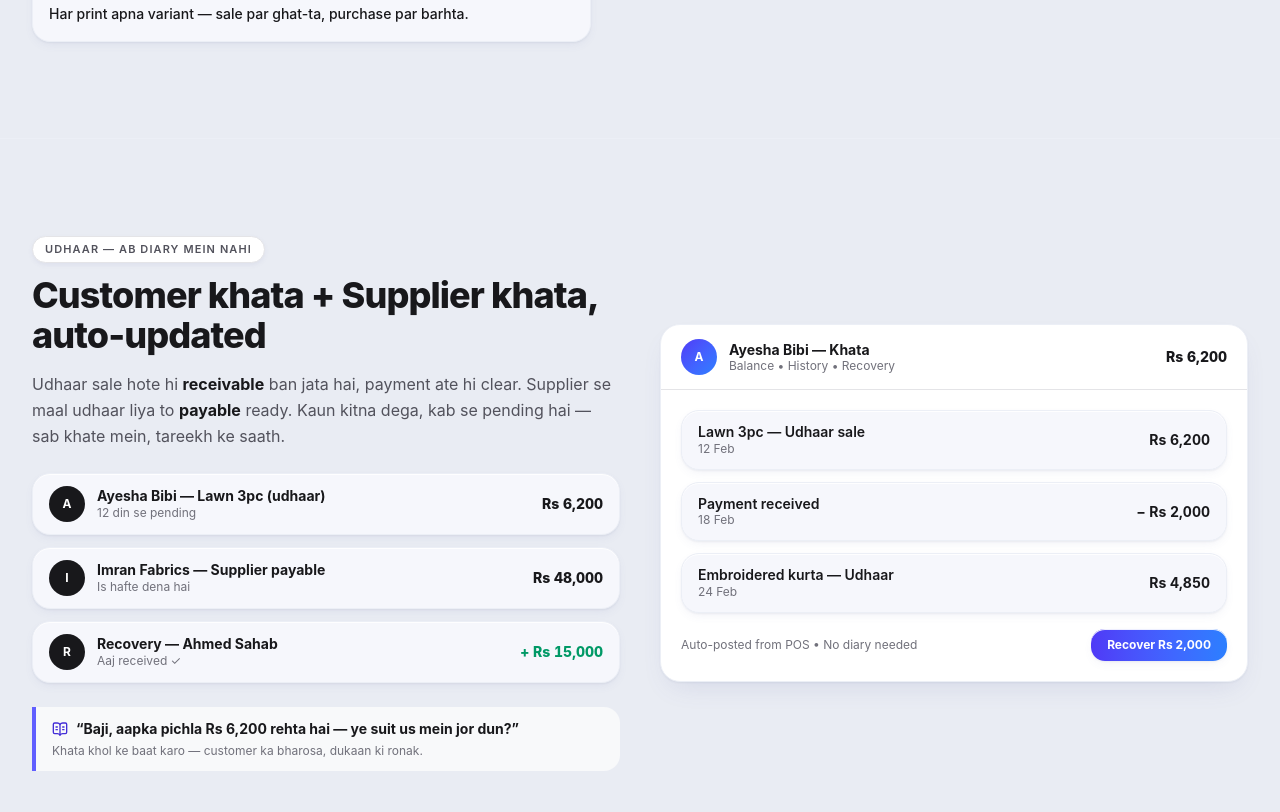
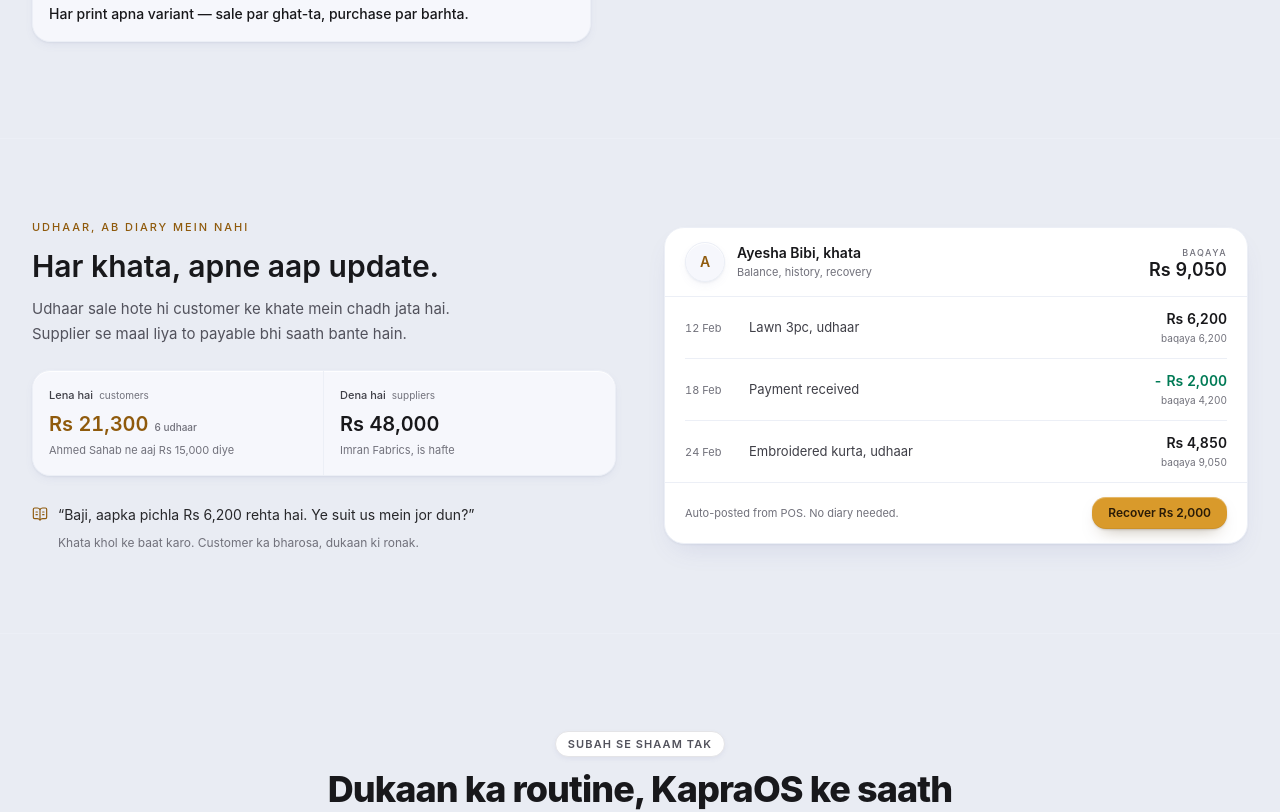
Before and after one commit to tyyb4456/kapraOS, a React (Vite) app in the folder frontend/: page / in a window 1280 px wide. Shown: the part 3020-3832 px from the top of the page. Built offline with nearby package versions, Linux system fonts and the light colour scheme; no server answers.

Commit message:
khata section in landing page updated

```diff
--- a/frontend/src/pages/LandingPage.tsx
+++ b/frontend/src/pages/LandingPage.tsx
@@ -725,75 +725,127 @@
 
       {/* ================= KHATA (product ledger mock) ================= */}
       <section id="khata" className="border-y border-[var(--clay-border-soft)]">
-        <div className="mx-auto max-w-7xl px-4 py-16 sm:px-6 lg:px-8 lg:py-24">
-          <div className="grid items-center gap-10 lg:grid-cols-2">
-            <div>
-              <SectionEyebrow>Udhaar — ab diary mein nahi</SectionEyebrow>
-              <h2 className="text-3xl font-extrabold tracking-tight sm:text-4xl">Customer khata + Supplier khata, auto-updated</h2>
-              <p className="mt-4 leading-relaxed text-zinc-600 dark:text-zinc-400">
-                Udhaar sale hote hi <strong className="text-zinc-900 dark:text-zinc-100">receivable</strong> ban jata hai, payment ate hi clear.
-                Supplier se maal udhaar liya to <strong className="text-zinc-900 dark:text-zinc-100">payable</strong> ready.
-                Kaun kitna dega, kab se pending hai — sab khate mein, tareekh ke saath.
+        <div className="mx-auto max-w-7xl px-4 py-14 sm:px-6 lg:px-8 lg:py-20">
+          <div className="feature-reveal grid items-center gap-10 lg:grid-cols-2 lg:gap-12">
+            <div className="min-w-0">
+              <p className="text-[11px] font-medium uppercase tracking-[0.18em] text-[var(--accent-ink)]">
+                Udhaar, ab diary mein nahi
               </p>
-              <div className="mt-6 space-y-3">
-                {[
-                  ['Ayesha Bibi — Lawn 3pc (udhaar)', 'Rs 6,200', '12 din se pending', false],
-                  ['Imran Fabrics — Supplier payable', 'Rs 48,000', 'Is hafte dena hai', false],
-                  ['Recovery — Ahmed Sahab', '+ Rs 15,000', 'Aaj received ✓', true],
-                ].map(([name, amt, sub, positive]) => (
-                  <div key={name as string} className="clay-panel-soft flex items-center justify-between gap-3 px-4 py-3">
-                    <div className="flex items-center gap-3">
-                      <span className="flex h-9 w-9 items-center justify-center rounded-full bg-zinc-900 text-xs font-bold text-white dark:bg-zinc-100 dark:text-zinc-900">
-                        {(name as string).charAt(0)}
-                      </span>
-                      <div>
-                        <p className="text-sm font-bold leading-tight">{name}</p>
-                        <p className="text-xs text-zinc-500 dark:text-zinc-400">{sub}</p>
+              <h2 className="mt-3 text-2xl font-semibold leading-tight tracking-normal sm:text-3xl">
+                Har khata, apne aap update.
+              </h2>
+              <p className="mt-3 max-w-[46ch] text-pretty text-sm leading-relaxed text-zinc-600 dark:text-zinc-400 sm:text-[15px]">
+                Udhaar sale hote hi customer ke khate mein chadh jata hai. Supplier se maal liya to payable bhi saath bante hain.
+              </p>
+
+              <div className="clay-panel-soft mt-6 grid grid-cols-2 divide-x divide-[var(--clay-border-soft)]">
+                <div className="min-w-0 px-3 py-3.5 sm:px-4 sm:py-4">
+                  <div className="flex flex-wrap items-baseline gap-x-1.5 gap-y-0.5">
+                    <span className="text-[11px] font-medium text-zinc-700 dark:text-zinc-300">Lena hai</span>
+                    <span className="text-[10px] text-zinc-500 dark:text-zinc-400">customers</span>
+                  </div>
+                  <div className="mt-1.5 flex flex-wrap items-baseline gap-x-1.5 gap-y-0.5">
+                    <span className="font-tabular text-lg font-semibold text-[var(--accent-ink)] dark:text-[var(--accent)] sm:text-xl">
+                      Rs 21,300
+                    </span>
+                    <span className="text-[10px] font-medium text-zinc-500 dark:text-zinc-400">6 udhaar</span>
+                  </div>
+                  <p className="mt-1 text-[11px] leading-relaxed text-zinc-500 dark:text-zinc-400">
+                    Ahmed Sahab ne aaj Rs 15,000 diye
+                  </p>
+                </div>
+                <div className="min-w-0 px-3 py-3.5 sm:px-4 sm:py-4">
+                  <div className="flex flex-wrap items-baseline gap-x-1.5 gap-y-0.5">
+                    <span className="text-[11px] font-medium text-zinc-700 dark:text-zinc-300">Dena hai</span>
+                    <span className="text-[10px] text-zinc-500 dark:text-zinc-400">suppliers</span>
+                  </div>
+                  <div className="mt-1.5 flex flex-wrap items-baseline">
+                    <span className="font-tabular text-lg font-semibold text-zinc-900 dark:text-zinc-100 sm:text-xl">
+                      Rs 48,000
+                    </span>
+                  </div>
+                  <p className="mt-1 text-[11px] leading-relaxed text-zinc-500 dark:text-zinc-400">
+                    Imran Fabrics, is hafte
+                  </p>
+                </div>
+              </div>
+
+              <blockquote className="mt-7 flex items-start gap-2.5">
+                <BookOpenText
+                  aria-hidden="true"
+                  className="mt-0.5 h-4 w-4 shrink-0 text-[var(--accent-ink)] dark:text-[var(--accent)]"
+                  strokeWidth={1.75}
+                />
+                <div className="min-w-0">
+                  <p className="text-sm font-normal leading-relaxed text-zinc-800 dark:text-zinc-200">
+                    “Baji, aapka pichla Rs 6,200 rehta hai. Ye suit us mein jor dun?”
+                  </p>
+                  <p className="mt-1.5 text-xs leading-relaxed text-zinc-500 dark:text-zinc-400">
+                    Khata khol ke baat karo. Customer ka bharosa, dukaan ki ronak.
+                  </p>
+                </div>
+              </blockquote>
+            </div>
+
+            <div className="min-w-0">
+              <div className="overflow-hidden clay-card">
+                <div className="flex items-center justify-between gap-4 border-b border-[var(--clay-border-soft)] px-4 py-3.5 sm:px-5">
+                  <div className="flex min-w-0 items-center gap-3">
+                    <span className="flex h-10 w-10 shrink-0 items-center justify-center rounded-full border border-[var(--clay-border-soft)] bg-[var(--clay-surface-soft)] text-sm font-semibold text-[var(--accent-ink)] shadow-[var(--clay-highlight),var(--clay-shadow-sm)] dark:text-[var(--accent)]">
+                      A
+                    </span>
+                    <div className="min-w-0">
+                      <p className="truncate text-sm font-semibold leading-tight">Ayesha Bibi, khata</p>
+                      <p className="mt-0.5 truncate text-[11px] text-zinc-500 dark:text-zinc-400">
+                        Balance, history, recovery
+                      </p>
+                    </div>
+                  </div>
+                  <div className="shrink-0 text-right">
+                    <p className="text-[9px] font-medium uppercase tracking-[0.16em] text-zinc-500 dark:text-zinc-400">
+                      baqaya
+                    </p>
+                    <p className="mt-0.5 font-tabular text-lg font-semibold leading-none">Rs 9,050</p>
+                  </div>
+                </div>
+
+                <div className="divide-y divide-[var(--clay-border-soft)] px-4 sm:px-5">
+                  {[
+                    { date: '12 Feb', label: 'Lawn 3pc, udhaar', amount: 'Rs 6,200', balance: '6,200', positive: false },
+                    { date: '18 Feb', label: 'Payment received', amount: '- Rs 2,000', balance: '4,200', positive: true },
+                    { date: '24 Feb', label: 'Embroidered kurta, udhaar', amount: 'Rs 4,850', balance: '9,050', positive: false },
+                  ].map((row) => (
+                    <div
+                      key={row.date}
+                      className="grid grid-cols-[3.25rem_minmax(0,1fr)_auto] items-center gap-3 py-3"
+                    >
+                      <span className="font-tabular text-[11px] text-zinc-500 dark:text-zinc-400">{row.date}</span>
+                      <p className="min-w-0 text-[13px] leading-snug text-zinc-700 dark:text-zinc-300">{row.label}</p>
+                      <div className="text-right">
+                        <p
+                          className={`font-tabular text-sm font-semibold ${
+                            row.positive
+                              ? 'text-emerald-700 dark:text-emerald-400'
+                              : 'text-zinc-900 dark:text-zinc-100'
+                          }`}
+                        >
+                          {row.amount}
+                        </p>
+                        <p className="mt-0.5 font-tabular text-[10px] text-zinc-500 dark:text-zinc-400">
+                          baqaya {row.balance}
+                        </p>
                       </div>
                     </div>
-                    <p className={`font-tabular text-sm font-extrabold ${positive ? 'text-emerald-600 dark:text-emerald-400' : ''}`}>{amt}</p>
-                  </div>
-                ))}
-              </div>
-              <blockquote className="mt-6 rounded-r-2xl border-l-4 border-indigo-500 bg-[#f8f9fa] px-4 py-3 dark:bg-zinc-900">
-                <div className="flex items-center gap-2">
-                  <BookOpenText className="h-4 w-4 shrink-0 text-indigo-700 dark:text-indigo-300" />
-                  <p className="text-sm font-bold">“Baji, aapka pichla Rs 6,200 rehta hai — ye suit us mein jor dun?”</p>
+                  ))}
                 </div>
-                <p className="mt-1 text-xs text-zinc-500 dark:text-zinc-400">Khata khol ke baat karo — customer ka bharosa, dukaan ki ronak.</p>
-              </blockquote>
-            </div>
-            <div>
-              {/* Product mock — customer khata ledger (replaces laundry photo) */}
-              <div className="overflow-hidden clay-card">
-                <div className="flex items-center justify-between border-b border-zinc-200 px-5 py-3.5 dark:border-zinc-800">
-                  <div className="flex items-center gap-3">
-                    <span className="flex h-9 w-9 items-center justify-center rounded-full bg-linear-to-br from-indigo-600 to-blue-500 text-xs font-bold text-white">A</span>
-                    <div>
-                      <p className="text-sm font-bold leading-tight">Ayesha Bibi — Khata</p>
-                      <p className="text-xs text-zinc-500 dark:text-zinc-400">Balance • History • Recovery</p>
-                    </div>
-                  </div>
-                  <p className="font-tabular text-sm font-extrabold">Rs 6,200</p>
-                </div>
-                <div className="space-y-3 p-5">
-                  {[
-                    ['Lawn 3pc — Udhaar sale', '12 Feb', 'Rs 6,200'],
-                    ['Payment received', '18 Feb', '− Rs 2,000'],
-                    ['Embroidered kurta — Udhaar', '24 Feb', 'Rs 4,850'],
-                  ].map(([label, date, val]) => (
-                    <div key={label as string} className="clay-panel-soft flex items-center justify-between px-4 py-3">
-                      <div>
-                        <p className="text-sm font-semibold leading-tight">{label}</p>
-                        <p className="text-xs text-zinc-500 dark:text-zinc-400">{date}</p>
-                      </div>
-                      <p className="font-tabular text-sm font-bold">{val}</p>
-                    </div>
-                  ))}
-                  <div className="flex items-center justify-between gap-3 pt-1">
-                    <p className="text-xs text-zinc-500 dark:text-zinc-400">Auto-posted from POS • No diary needed</p>
-                    <span className="clay-btn rounded-xl bg-linear-to-r from-indigo-600 to-blue-500 px-4 py-2 text-xs font-bold text-white">Recover Rs 2,000</span>
-                  </div>
+
+                <div className="flex flex-col gap-3 border-t border-[var(--clay-border-soft)] px-4 py-3.5 sm:flex-row sm:items-center sm:justify-between sm:px-5">
+                  <p className="text-[11px] leading-relaxed text-zinc-500 dark:text-zinc-400">
+                    Auto-posted from POS. No diary needed.
+                  </p>
+                  <span className="clay-btn clay-btn-accent inline-flex shrink-0 items-center justify-center rounded-xl bg-[var(--accent)] px-4 py-2 text-xs font-semibold text-[var(--accent-on)]">
+                    Recover Rs 2,000
+                  </span>
                 </div>
               </div>
             </div>
```
